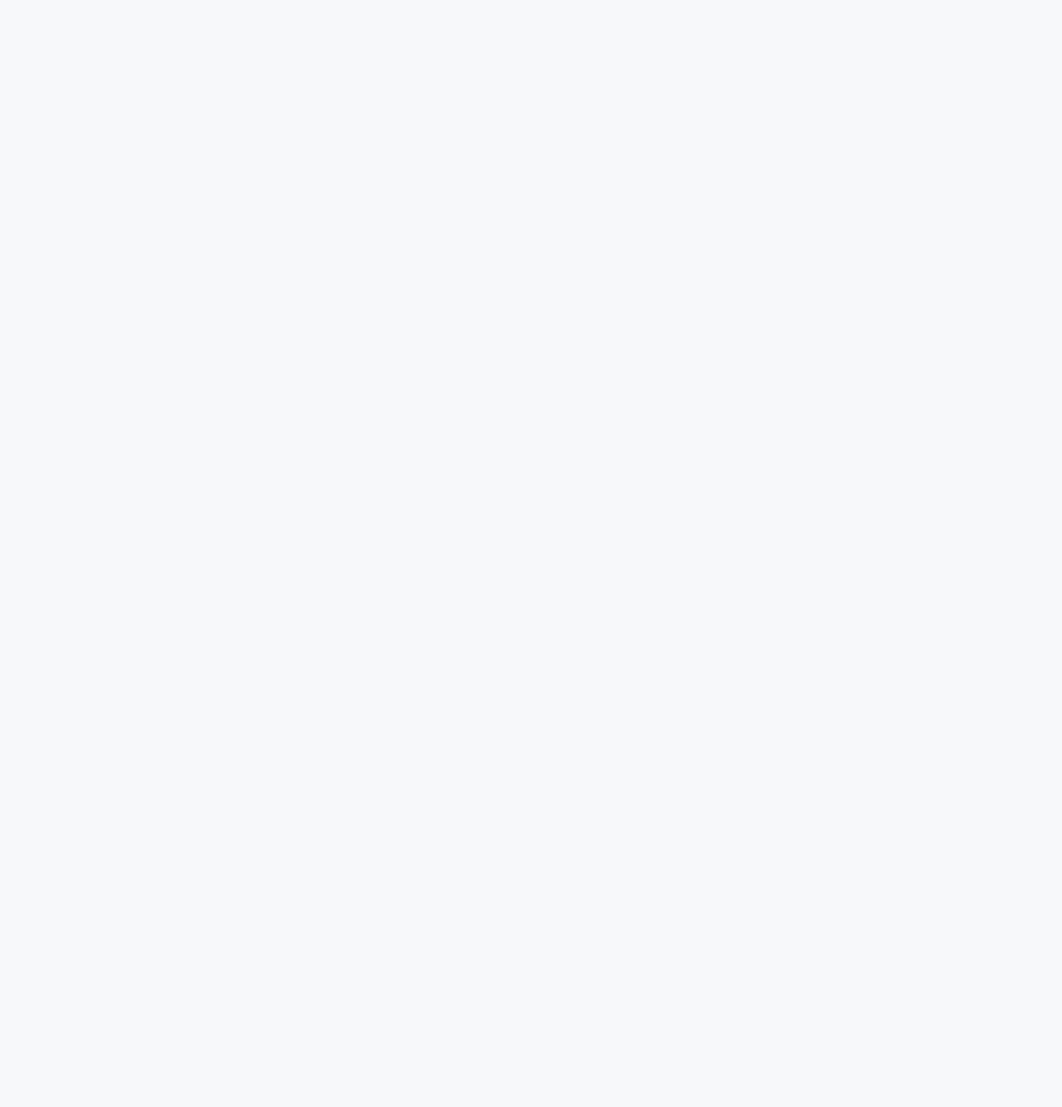
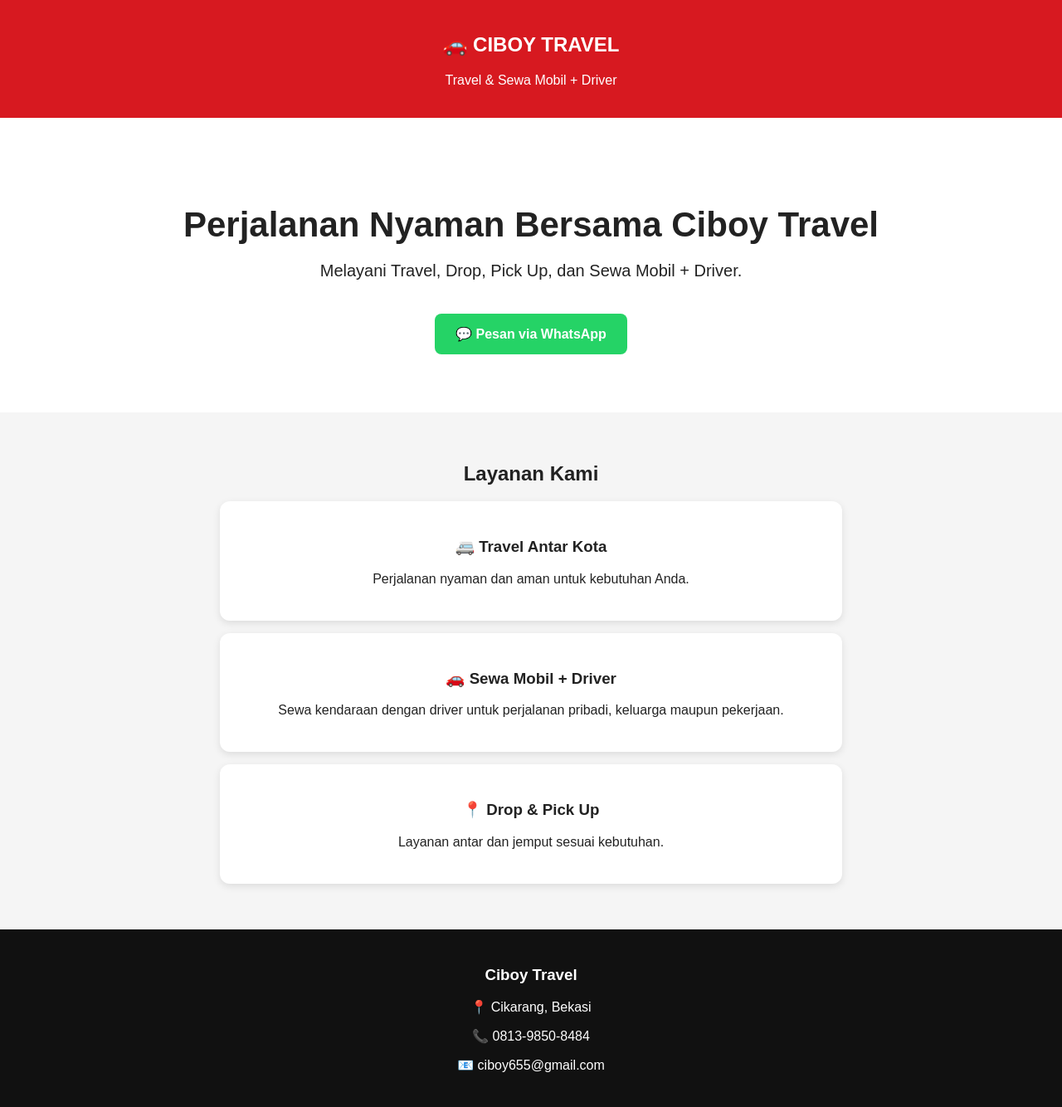
Before and after one commit to ciboytrevel-eng/ciboytrevel, a plain HTML site: page index.html in a window 1280 px wide. Shown: the whole page at 83% size. Before the commit the page ends 800 px from the top, so only its background shows below. Drawn offline with Linux system fonts and the light colour scheme.

Commit message:
Refactor index.html for improved layout and styles
Updated the HTML structure and styles for Ciboy Travel, enhancing the layout and design for better user experience.

```diff
--- a/index.html
+++ b/index.html
@@ -1,32 +1,131 @@
 <!DOCTYPE html>
 <html lang="id">
 <head>
-<meta charset="UTF-8">
-<meta name="viewport" content="width=device-width, initial-scale=1.0">
-<meta name="description" content="Ciboy Travel - travel door to door, sewa mobil + driver, drop dan antar jemput dari Cikarang dan sekitarnya.">
-<title>Ciboy Travel | Travel & Sewa Mobil + Driver</title>
-<style>
-:root{--red:#d71920;--dark:#11151c;--gold:#f5c542;--bg:#f7f8fa;--muted:#68707d}
-*{box-sizing:border-box;margin:0;padding:0}html{scroll-behavior:smooth}
-body{font-family:Arial,Helvetica,sans-serif;background:var(--bg);color:var(--dark);line-height:1.6}
-a{text-decoration:none;color:inherit}.container{width:min(1100px,92%);margin:auto}
-header{position:sticky;top:0;z-index:10;background:#11151cf5;color:#fff;box-shadow:0 3px 18px #0002}
-.nav{min-height:68px;display:flex;align-items:center;justify-content:space-between}.logo{font-size:24px;font-weight:900}.logo span{color:var(--gold)}
-nav ul{display:flex;gap:24px;list-style:none}nav a{font-weight:700}nav a:hover{color:var(--gold)}
-.hero{min-height:650px;display:flex;align-items:center;color:#fff;background:linear-gradient(135deg,#11151cf5,#11151caa),radial-gradient(circle at 80% 20%,#d71920cc,transparent 35%),linear-gradient(135deg,#11151c,#d71920)}
-.hero-content{padding:80px 0}.badge{display:inline-block;background:var(--gold);color:#111;padding:8px 14px;border-radius:999px;font-weight:800;margin-bottom:18px}
-h1{font-size:clamp(42px,7vw,76px);line-height:1.02;max-width:850px;margin-bottom:22px}.hero p{max-width:700px;font-size:20px;margin-bottom:30px}
-.buttons{display:flex;flex-wrap:wrap;gap:12px}.btn{display:inline-block;padding:15px 22px;border-radius:12px;font-weight:800}
-.btn-primary{background:var(--red);color:#fff}.btn-light{background:#fff;color:#111}
-section{padding:75px 0}.section-title{text-align:center;margin-bottom:42px}.section-title h2{font-size:38px}.section-title p{color:var(--muted)}
-.grid,.contact-grid{display:grid;grid-template-columns:repeat(3,1fr);gap:22px}
-.card{background:#fff;padding:28px;border-radius:22px;box-shadow:0 12px 35px #11151c1f;border:1px solid #e9ebef}
-.icon{width:56px;height:56px;display:grid;place-items:center;border-radius:16px;background:#fff0f1;font-size:28px;margin-bottom:18px}
-.card h3{font-size:22px;margin-bottom:9px}.card p{color:var(--muted)}
-.promo{background:linear-gradient(135deg,var(--red),#9e0d12);color:#fff;border-radius:28px;padding:45px;box-shadow:0 12px 35px #11151c1f}
-.promo h2{font-size:38px;margin-bottom:10px}.promo p{font-size:18px;margin-bottom:20px}
-.route{display:grid;grid-template-columns:1fr 1fr;gap:22px}.route-box{background:#fff;border-radius:22px;padding:28px;box-shadow:0 12px 35px #11151c1f}.route-box strong{color:var(--red)}
-.contact{background:var(--dark);color:#fff}.contact .section-title p{color:#cbd0d8}
-.contact-box{padding:25px;border:1px solid #343b46;border-radius:18px;background:#181d25}.contact-box small{color:#aeb5c0}.contact-box a{display:block;margin-top:5px;font-size:18px;font-weight:800}
-footer{background:#0b0e13;color:#aeb5c0;text-align:center;padding:25px 15px;font-size:14px}
-.wa{position:fixed;right:18px;
+    <meta charset="UTF-8">
+    <meta name="viewport" content="width=device-width, initial-scale=1.0">
+
+    <title>Ciboy Travel | Travel & Sewa Mobil</title>
+
+    <style>
+        body {
+            margin: 0;
+            font-family: Arial, sans-serif;
+            background: #f5f5f5;
+            color: #222;
+        }
+
+        header {
+            background: #d71920;
+            color: white;
+            padding: 20px;
+            text-align: center;
+        }
+
+        .hero {
+            padding: 70px 20px;
+            text-align: center;
+            background: white;
+        }
+
+        .hero h1 {
+            font-size: 42px;
+            margin-bottom: 15px;
+        }
+
+        .hero p {
+            font-size: 20px;
+        }
+
+        .btn {
+            display: inline-block;
+            margin-top: 20px;
+            padding: 15px 25px;
+            background: #25D366;
+            color: white;
+            text-decoration: none;
+            border-radius: 8px;
+            font-weight: bold;
+        }
+
+        .layanan {
+            padding: 40px 20px;
+            text-align: center;
+        }
+
+        .kartu {
+            background: white;
+            max-width: 700px;
+            margin: 15px auto;
+            padding: 25px;
+            border-radius: 12px;
+            box-shadow: 0 3px 10px rgba(0,0,0,0.1);
+        }
+
+        footer {
+            background: #111;
+            color: white;
+            text-align: center;
+            padding: 25px;
+        }
+    </style>
+</head>
+
+<body>
+
+<header>
+    <h2>🚗 CIBOY TRAVEL</h2>
+    <p>Travel & Sewa Mobil + Driver</p>
+</header>
+
+<section class="hero">
+    <h1>Perjalanan Nyaman Bersama Ciboy Travel</h1>
+
+    <p>
+        Melayani Travel, Drop, Pick Up,
+        dan Sewa Mobil + Driver.
+    </p>
+
+    <a class="btn"
+       href="https://wa.me/6281398508484"
+       target="_blank">
+        💬 Pesan via WhatsApp
+    </a>
+</section>
+
+<section class="layanan">
+
+    <h2>Layanan Kami</h2>
+
+    <div class="kartu">
+        <h3>🚐 Travel Antar Kota</h3>
+        <p>
+            Perjalanan nyaman dan aman untuk kebutuhan Anda.
+        </p>
+    </div>
+
+    <div class="kartu">
+        <h3>🚗 Sewa Mobil + Driver</h3>
+        <p>
+            Sewa kendaraan dengan driver untuk perjalanan pribadi,
+            keluarga maupun pekerjaan.
+        </p>
+    </div>
+
+    <div class="kartu">
+        <h3>📍 Drop & Pick Up</h3>
+        <p>
+            Layanan antar dan jemput sesuai kebutuhan.
+        </p>
+    </div>
+
+</section>
+
+<footer>
+    <h3>Ciboy Travel</h3>
+    <p>📍 Cikarang, Bekasi</p>
+    <p>📞 0813-9850-8484</p>
+    <p>📧 ciboy655@gmail.com</p>
+</footer>
+
+</body>
+</html>
```
